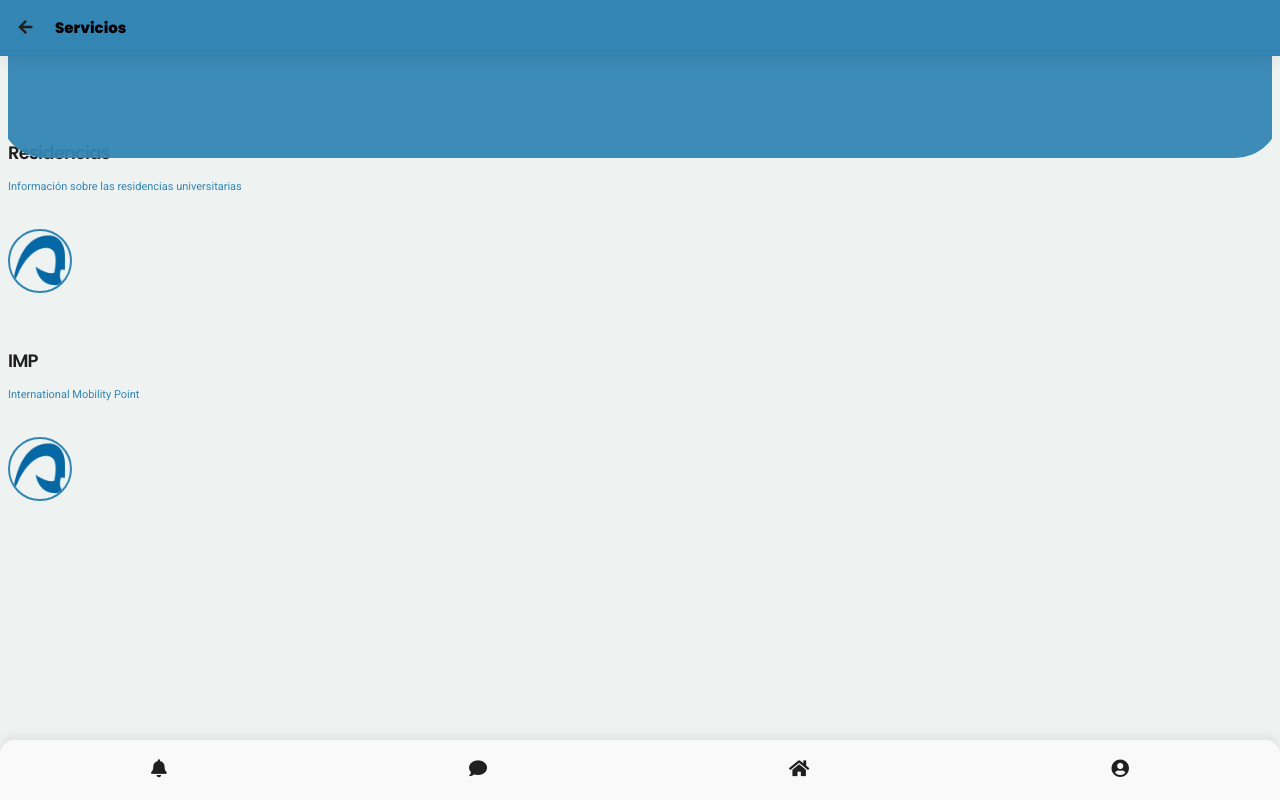
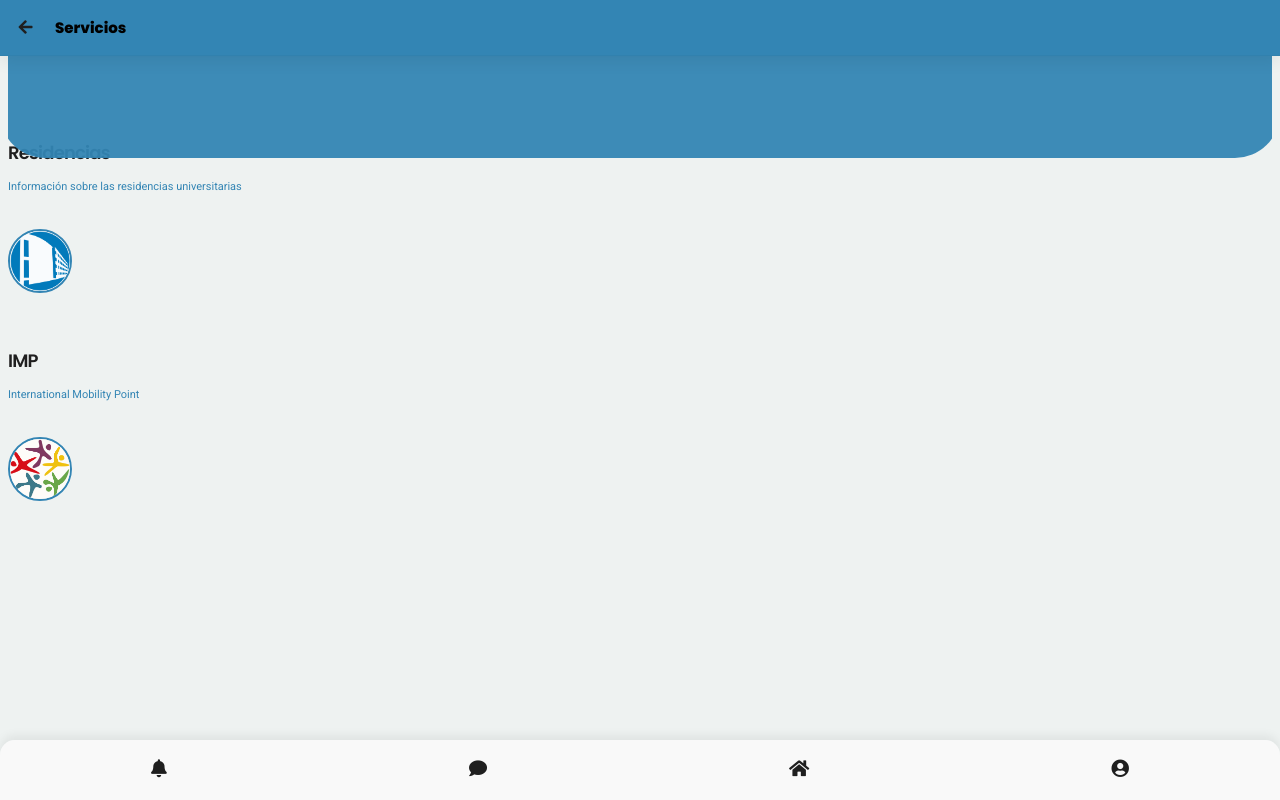
Before and after one commit to sseunie/alloro_pwa, a Vue app: page /#/services in a window 1280 px wide. Built offline with nearby package versions, Linux system fonts and the light colour scheme; no server answers.

Commit message:
services images fixed

```diff
--- a/src/components/home-components/Services.vue
+++ b/src/components/home-components/Services.vue
@@ -8,7 +8,7 @@
                 </p>
             </div>
             <div class="pe-3 align-self-center">
-                <img class="img-fluid icon-image" src="../../assets/RIC-logo.png">
+                <img class="img-fluid icon-image" src="../../assets/residencia.png">
             </div>
         </div>
     </router-link>
@@ -22,7 +22,7 @@
                 </p>
             </div>
             <div class="pe-3 align-self-center">
-                <img class="img-fluid icon-image" src="../../assets/IMP-logo.png">
+                <img class="img-fluid icon-image" src="../../assets/imp.png">
             </div>
         </div>
     </router-link>
```
Also changed, not shown: src/assets/imp.png (added), src/assets/residencia.png (added).
